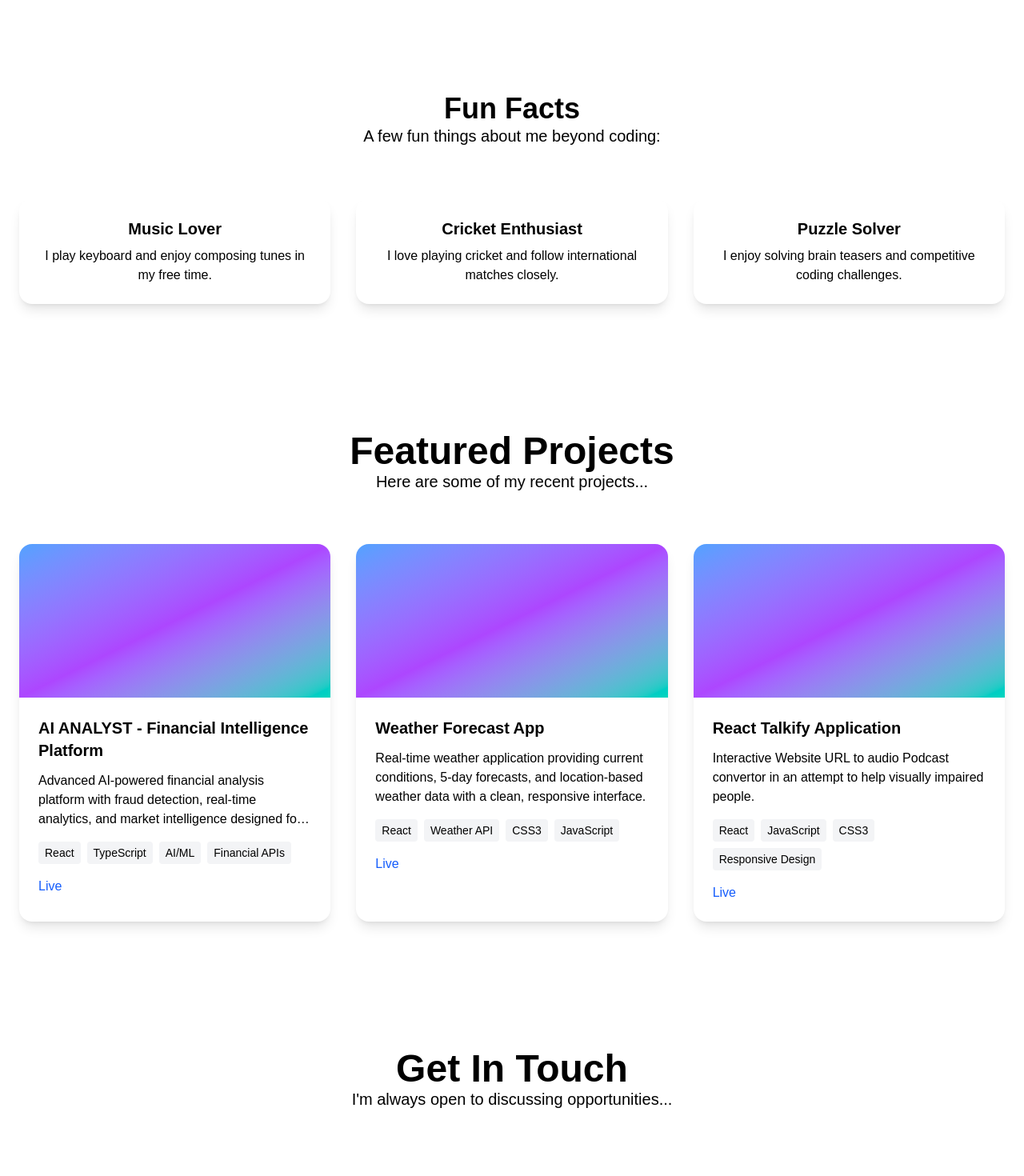
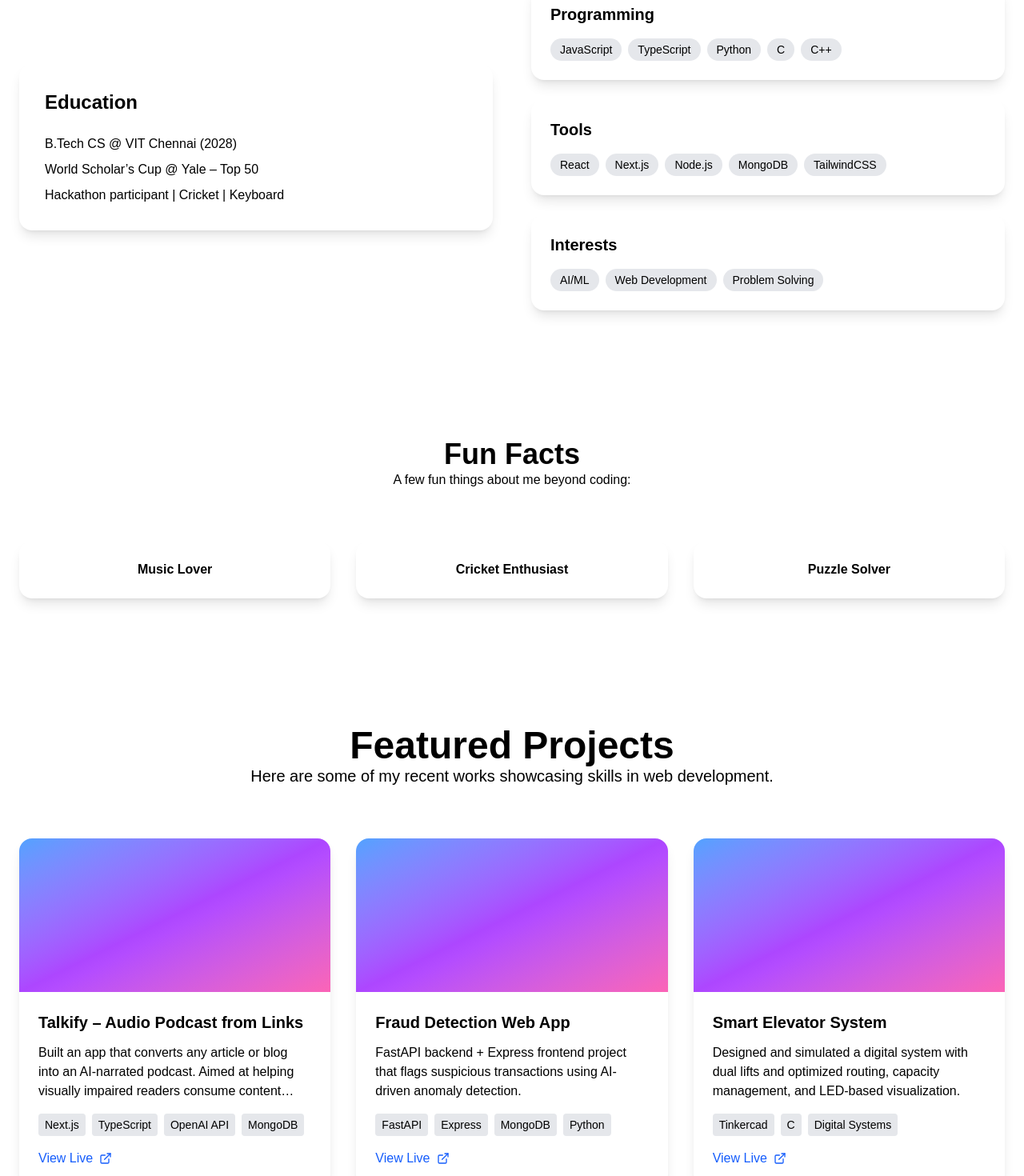
Before and after one commit to Nithin-250/portfolio, a Next.js app: page / in a window 1280 px wide. Shown: the part 1040-2510 px from the top of the page at 80% size. Built offline with nearby package versions, Linux system fonts and the light colour scheme.

Commit message:
Update page.tsx

```diff
--- a/app/page.tsx
+++ b/app/page.tsx
@@ -1,7 +1,7 @@
-'use client';
+'use client'
 
-import { useState, useEffect } from 'react';
-import { motion } from 'framer-motion';
+import { useState, useEffect } from 'react'
+import { motion } from 'framer-motion'
 import {
   Github,
   Linkedin,
@@ -12,131 +12,67 @@ import {
   Moon,
   Menu,
   X,
-  ExternalLink
-} from 'lucide-react';
+  ExternalLink,
+} from 'lucide-react'
 
 export default function Portfolio() {
-  // Default light mode
-  const [darkMode, setDarkMode] = useState<boolean>(false);
+  const [darkMode, setDarkMode] = useState(false)
+  const [mobileMenuOpen, setMobileMenuOpen] = useState(false)
+  const [activeSection, setActiveSection] = useState('home')
 
-  // Mobile menu & active section
-  const [mobileMenuOpen, setMobileMenuOpen] = useState(false);
-  const [activeSection, setActiveSection] = useState('home');
+  const toggleDarkMode = () => {
+    setDarkMode((prev) => !prev)
+    document.documentElement.classList.toggle('dark')
+  }
 
-  // Cursor states
-  const [cursorPos, setCursorPos] = useState({ x: -100, y: -100 });
-  const [cursorHover, setCursorHover] = useState(false);
-
-  // Initialize theme on mount
-  useEffect(() => {
-    if (typeof window !== 'undefined') {
-      const savedTheme = localStorage.getItem('theme');
-      if (savedTheme === 'dark') {
-        document.documentElement.classList.add('dark');
-        setDarkMode(true);
-      } else {
-        document.documentElement.classList.remove('dark');
-        setDarkMode(false);
+  const scrollToSection = (id: string) => {
+    const el = document.getElementById(id)
+    if (el) {
+      el.scrollIntoView({ behavior: 'smooth' })
+      setActiveSection(id)
     }
   }
-  }, []);
 
-  // Toggle dark mode
-  const toggleDarkMode = () => {
-    if (typeof window !== 'undefined') {
-      const html = document.documentElement;
-      if (darkMode) {
-        html.classList.remove('dark');
-        localStorage.setItem('theme', 'light');
-        setDarkMode(false);
-      } else {
-        html.classList.add('dark');
-        localStorage.setItem('theme', 'dark');
-        setDarkMode(true);
+  const skills = {
+    programming: ['JavaScript', 'TypeScript', 'Python', 'C', 'C++'],
+    tools: ['React', 'Next.js', 'Node.js', 'MongoDB', 'TailwindCSS'],
+    interests: ['AI/ML', 'Web Development', 'Problem Solving'],
   }
-    }
-  };
 
-  // Cursor movement & hover detection
-  useEffect(() => {
-    const handleMove = (e: MouseEvent) => setCursorPos({ x: e.clientX, y: e.clientY });
-
-    const handlePointerOver = (e: PointerEvent) => {
-      const target = e.target as HTMLElement | null;
-      if (target?.closest('a, button, input, textarea, select, [data-cursor-hover]')) setCursorHover(true);
-    };
-
-    const handlePointerOut = (e: PointerEvent) => {
-      const target = e.target as HTMLElement | null;
-      if (target?.closest('a, button, input, textarea, select, [data-cursor-hover]')) setCursorHover(false);
-    };
-
-    window.addEventListener('mousemove', handleMove);
-    window.addEventListener('pointerover', handlePointerOver);
-    window.addEventListener('pointerout', handlePointerOut);
-
-    return () => {
-      window.removeEventListener('mousemove', handleMove);
-      window.removeEventListener('pointerover', handlePointerOver);
-      window.removeEventListener('pointerout', handlePointerOut);
-    };
-  }, []);
-
-  // Scroll to section
-  const scrollToSection = (sectionId: string) => {
-    const element = document.getElementById(sectionId);
-    if (element) {
-      element.scrollIntoView({ behavior: 'smooth' });
-      setActiveSection(sectionId);
-      setMobileMenuOpen(false);
-    }
-  };
-
-
-
-  // Projects
   const projects = [
     {
-      title: "AI ANALYST - Financial Intelligence Platform",
+      title: 'Talkify – Audio Podcast from Links',
       description:
-        "Advanced AI-powered financial analysis platform with fraud detection, real-time analytics, and market intelligence designed for Indian banking systems.",
-      tech: ["React", "TypeScript", "AI/ML", "Financial APIs"],
-      liveUrl: "https://project-mopb.vercel.app/",
-      image: "/api/placeholder/400/250",
+        'Built an app that converts any article or blog into an AI-narrated podcast. Aimed at helping visually impaired readers consume content more easily.',
+      tech: ['Next.js', 'TypeScript', 'OpenAI API', 'MongoDB'],
+      liveUrl: 'https://github.com/Nithin-250',
     },
     {
-      title: "Weather Forecast App",
+      title: 'Fraud Detection Web App',
       description:
-        "Real-time weather application providing current conditions, 5-day forecasts, and location-based weather data with a clean, responsive interface.",
-      tech: ["React", "Weather API", "CSS3", "JavaScript"],
-      liveUrl: "https://weather-pi-umber-43.vercel.app/",
-      image: "/api/placeholder/400/250",
+        'FastAPI backend + Express frontend project that flags suspicious transactions using AI-driven anomaly detection.',
+      tech: ['FastAPI', 'Express', 'MongoDB', 'Python'],
+      liveUrl: 'https://github.com/Nithin-250',
     },
     {
-      title: "React Talkify Application",
+      title: 'Smart Elevator System',
       description:
-        "Interactive Website URL to audio Podcast convertor in an attempt to help visually impaired people.",
-      tech: ["React", "JavaScript", "CSS3", "Responsive Design"],
-      liveUrl: "https://rman-6.vercel.app/",
-      image: "/api/placeholder/400/250",
+        'Designed and simulated a digital system with dual lifts and optimized routing, capacity management, and LED-based visualization.',
+      tech: ['Tinkercad', 'C', 'Digital Systems'],
+      liveUrl: 'https://github.com/Nithin-250',
     },
-  ];
+  ]
 
-  const skills = {
-    programming: ["Python", "C++", "JavaScript", "TypeScript"],
-    tools: ["Git", "VS Code", "React", "Next.js", "Node.js"],
-    interests: ["Web Development", "Accessibility in Tech", "Game Design", "AI/ML"],
-  };
   return (
-  <div className="min-h-screen transition-colors duration-300 cursor-none bg-white dark:bg-black text-black dark:text-white">
+    <div className="min-h-screen transition-colors duration-300 bg-white dark:bg-black text-black dark:text-white cursor-none">
       {/* Navigation */}
-    <nav className="fixed top-0 w-full bg-white dark:bg-black backdrop-blur-md z-50 border-b border-gray-200 dark:border-gray-700">
+      <nav className="fixed top-0 w-full bg-white/90 dark:bg-black/90 backdrop-blur-md z-50 border-b border-gray-200 dark:border-gray-700">
         <div className="container mx-auto px-6 py-4 flex justify-between items-center">
           {/* Logo */}
           <motion.div
             initial={{ opacity: 0, x: -20 }}
             animate={{ opacity: 1, x: 0 }}
-          className="font-bold text-base sm:text-lg md:text-2xl lg:text-3xl"
+            className="font-bold bg-gradient-to-r from-blue-600 to-black bg-clip-text text-transparent text-base sm:text-lg md:text-2xl lg:text-3xl"
           >
             Nithin S
           </motion.div>
@@ -158,7 +94,7 @@ export default function Portfolio() {
             {/* Dark mode toggle */}
             <button
               onClick={toggleDarkMode}
-            className="p-2 rounded-lg hover:bg-gray-200 dark:hover:bg-gray-700"
+              className="p-2 rounded-lg transition-colors hover:bg-gray-200 dark:hover:bg-gray-700"
             >
               {darkMode ? <Sun size={20} /> : <Moon size={20} />}
             </button>
@@ -168,14 +104,14 @@ export default function Portfolio() {
           <div className="md:hidden flex items-center space-x-4">
             <button
               onClick={toggleDarkMode}
-            className="p-2 rounded-lg hover:bg-gray-200 dark:hover:bg-gray-700"
+              className="p-2 rounded-lg transition-colors hover:bg-gray-200 dark:hover:bg-gray-700"
             >
               {darkMode ? <Sun size={20} /> : <Moon size={20} />}
             </button>
 
             <button
               onClick={() => setMobileMenuOpen(!mobileMenuOpen)}
-            className="p-2 rounded-lg hover:bg-gray-200 dark:hover:bg-gray-700"
+              className="p-2 rounded-lg transition-colors hover:bg-gray-200 dark:hover:bg-gray-700"
             >
               {mobileMenuOpen ? <X size={20} /> : <Menu size={20} />}
             </button>
@@ -193,7 +129,7 @@ export default function Portfolio() {
               <button
                 key={section}
                 onClick={() => scrollToSection(section)}
-              className="block w-full text-left py-2 capitalize hover:text-blue-600"
+                className="block w-full text-left py-2 capitalize transition-colors hover:text-blue-600"
               >
                 {section}
               </button>
@@ -203,17 +139,36 @@ export default function Portfolio() {
       </nav>
 
       {/* Hero Section */}
-    <section id="home" className="min-h-screen flex items-center justify-center relative">
+      <section
+        id="home"
+        className="min-h-screen flex items-center justify-center relative overflow-hidden bg-white dark:bg-black"
+      >
+        {/* background blobs */}
+        <div className="absolute inset-0">
+          <div className="absolute top-20 left-20 w-72 h-72 bg-blue-400 rounded-full blur-xl opacity-20 animate-blob" />
+          <div className="absolute top-40 right-20 w-72 h-72 bg-purple-400 rounded-full blur-xl opacity-20 animate-blob animation-delay-2000" />
+          <div className="absolute bottom-20 left-40 w-72 h-72 bg-pink-400 rounded-full blur-xl opacity-20 animate-blob animation-delay-4000" />
+        </div>
+
         <div className="container mx-auto px-4 text-center relative z-10">
-        <motion.div initial={{ opacity: 0, y: 30 }} animate={{ opacity: 1, y: 0 }} transition={{ duration: 0.8 }}>
+          <motion.div
+            initial={{ opacity: 0, y: 30 }}
+            animate={{ opacity: 1, y: 0 }}
+            transition={{ duration: 0.8 }}
+          >
             <h1 className="text-3xl sm:text-5xl md:text-7xl font-bold mb-6">
-            Hi, I&apos;m <span className="text-blue-600">Nithin S</span>
+              Hi, I&apos;m{' '}
+              <span className="bg-gradient-to-r from-blue-600 to-black bg-clip-text text-transparent">
+                Nithin S
+              </span>
             </h1>
-          <p className="text-xl md:text-2xl mb-8">
-            Computer Science Student at VIT Chennai | Passionate Full-Stack Developer | AI Enthusiast
+            <p className="text-xl md:text-2xl mb-8 max-w-3xl mx-auto">
+              Computer Science Student at VIT Chennai | Passionate Full-Stack
+              Developer | AI Enthusiast
             </p>
             <p className="text-lg mb-12">
-            Building innovative web solutions and exploring the intersection of technology and accessibility
+              Building innovative web solutions and exploring the intersection
+              of technology and accessibility
               <br />
               <span className="block text-xl font-semibold mt-2">
                 Tagline – “Designing for Impact, Building with Purpose”
@@ -226,88 +181,167 @@ export default function Portfolio() {
       {/* About Section */}
       <section id="about" className="py-20 bg-white dark:bg-black">
         <div className="container mx-auto px-6">
-        <motion.div className="text-center mb-16">
-          <h2 className="text-4xl md:text-5xl font-bold">About Me</h2>
+          <motion.div
+            initial={{ opacity: 0, y: 30 }}
+            whileInView={{ opacity: 1, y: 0 }}
+            transition={{ duration: 0.8 }}
+            viewport={{ once: true }}
+            className="text-center mb-16"
+          >
+            <h2 className="text-4xl md:text-5xl font-bold mb-6">About Me</h2>
             <div className="w-24 h-1 bg-gradient-to-r from-blue-600 to-purple-600 mx-auto"></div>
           </motion.div>
-        {/* skills etc here with text-black dark:text-white */}
+
+          <div className="grid md:grid-cols-2 gap-12 items-center">
+            <motion.div
+              initial={{ opacity: 0, x: -30 }}
+              whileInView={{ opacity: 1, x: 0 }}
+              transition={{ duration: 0.8 }}
+              viewport={{ once: true }}
+              className="bg-white dark:bg-black p-8 rounded-2xl shadow-lg"
+            >
+              <h3 className="text-2xl font-semibold mb-6">Education</h3>
+              <ul className="space-y-2">
+                <li>B.Tech CS @ VIT Chennai (2028)</li>
+                <li>World Scholar’s Cup @ Yale – Top 50</li>
+                <li>Hackathon participant | Cricket | Keyboard</li>
+              </ul>
+            </motion.div>
+
+            <motion.div
+              initial={{ opacity: 0, x: 30 }}
+              whileInView={{ opacity: 1, x: 0 }}
+              transition={{ duration: 0.8 }}
+              viewport={{ once: true }}
+              className="space-y-6"
+            >
+              <div className="bg-white dark:bg-black p-6 rounded-2xl shadow-lg">
+                <h3 className="text-xl font-semibold mb-4">Programming</h3>
+                <div className="flex flex-wrap gap-2">
+                  {skills.programming.map((s, i) => (
+                    <span
+                      key={i}
+                      className="px-3 py-1 bg-gray-200 dark:bg-gray-700 rounded-full text-sm"
+                    >
+                      {s}
+                    </span>
+                  ))}
+                </div>
+              </div>
+              <div className="bg-white dark:bg-black p-6 rounded-2xl shadow-lg">
+                <h3 className="text-xl font-semibold mb-4">Tools</h3>
+                <div className="flex flex-wrap gap-2">
+                  {skills.tools.map((s, i) => (
+                    <span
+                      key={i}
+                      className="px-3 py-1 bg-gray-200 dark:bg-gray-700 rounded-full text-sm"
+                    >
+                      {s}
+                    </span>
+                  ))}
+                </div>
+              </div>
+              <div className="bg-white dark:bg-black p-6 rounded-2xl shadow-lg">
+                <h3 className="text-xl font-semibold mb-4">Interests</h3>
+                <div className="flex flex-wrap gap-2">
+                  {skills.interests.map((s, i) => (
+                    <span
+                      key={i}
+                      className="px-3 py-1 bg-gray-200 dark:bg-gray-700 rounded-full text-sm"
+                    >
+                      {s}
+                    </span>
+                  ))}
+                </div>
+              </div>
+            </motion.div>
+          </div>
         </div>
       </section>
 
       {/* Fun Facts Section */}
       <section id="funfacts" className="py-20 bg-white dark:bg-black">
         <div className="container mx-auto px-6">
-        <motion.div className="text-center mb-16">
+          <motion.div
+            initial={{ opacity: 0, y: 30 }}
+            whileInView={{ opacity: 1, y: 0 }}
+            transition={{ duration: 0.8 }}
+            viewport={{ once: true }}
+            className="text-center mb-16"
+          >
             <h2 className="text-4xl font-bold">Fun Facts</h2>
-          <p className="text-xl">A few fun things about me beyond coding:</p>
+            <p>A few fun things about me beyond coding:</p>
           </motion.div>
 
-        {/* Cards */}
           <div className="grid md:grid-cols-3 gap-8">
-          {[
-            { title: "Music Lover", text: "I play keyboard and enjoy composing tunes in my free time." },
-            { title: "Cricket Enthusiast", text: "I love playing cricket and follow international matches closely." },
-            { title: "Puzzle Solver", text: "I enjoy solving brain teasers and competitive coding challenges." }
-          ].map((fact, index) => (
+            {['Music Lover', 'Cricket Enthusiast', 'Puzzle Solver'].map(
+              (fact, i) => (
                 <motion.div
-              key={index}
+                  key={i}
                   initial={{ opacity: 0, y: 20 }}
                   whileInView={{ opacity: 1, y: 0 }}
-              transition={{ duration: 0.8, delay: index * 0.1 }}
+                  transition={{ duration: 0.8, delay: i * 0.1 }}
                   viewport={{ once: true }}
                   className="bg-white dark:bg-black p-6 rounded-2xl shadow-lg text-center"
                 >
-              <h3 className="text-xl font-semibold mb-2">{fact.title}</h3>
-              <p className="text-base">{fact.text}</p>
+                  <h3 className="font-semibold">{fact}</h3>
                 </motion.div>
-          ))}
+              ),
+            )}
           </div>
         </div>
       </section>
 
-    {/* Projects */}
+      {/* Projects Section */}
       <section id="projects" className="py-20 bg-white dark:bg-black">
         <div className="container mx-auto px-6">
-        <motion.div className="text-center mb-16">
+          <motion.div
+            initial={{ opacity: 0, y: 30 }}
+            whileInView={{ opacity: 1, y: 0 }}
+            transition={{ duration: 0.8 }}
+            viewport={{ once: true }}
+            className="text-center mb-16"
+          >
             <h2 className="text-4xl md:text-5xl font-bold">Featured Projects</h2>
-          <p className="text-xl">Here are some of my recent projects...</p>
+            <p className="text-xl">
+              Here are some of my recent works showcasing skills in web
+              development.
+            </p>
           </motion.div>
 
-        {/* Project cards */}
           <div className="grid md:grid-cols-2 lg:grid-cols-3 gap-8">
-          {projects.map((project, index) => (
+            {projects.map((p, i) => (
               <motion.div
-              key={index}
+                key={i}
                 initial={{ opacity: 0, y: 30 }}
                 whileInView={{ opacity: 1, y: 0 }}
-              transition={{ duration: 0.8, delay: index * 0.1 }}
+                transition={{ duration: 0.8, delay: i * 0.1 }}
                 viewport={{ once: true }}
-              className="bg-white dark:bg-black rounded-2xl shadow-lg overflow-hidden hover:shadow-2xl transition-all duration-300 transform hover:-translate-y-2"
+                className="bg-white dark:bg-black rounded-2xl shadow-lg overflow-hidden hover:shadow-2xl transition transform hover:-translate-y-2"
               >
-              <div className="h-48 bg-gradient-to-br from-blue-400 via-purple-500 to-teal-400" />
+                <div className="h-48 bg-gradient-to-br from-blue-400 via-purple-500 to-pink-400" />
                 <div className="p-6">
-                <h3 className="text-xl font-semibold mb-3">{project.title}</h3>
-                <p className="mb-4 line-clamp-3">{project.description}</p>
+                  <h3 className="text-xl font-semibold mb-3">{p.title}</h3>
+                  <p className="mb-4 line-clamp-3">{p.description}</p>
                   <div className="flex flex-wrap gap-2 mb-4">
-                  {project.tech.map((tech, techIndex) => (
+                    {p.tech.map((t, j) => (
                       <span
-                      key={techIndex}
-                      className="px-2 py-1 bg-gray-100 dark:bg-gray-800 rounded text-sm"
+                        key={j}
+                        className="px-2 py-1 bg-gray-200 dark:bg-gray-700 rounded text-sm"
                       >
-                      {tech}
+                        {t}
                       </span>
                     ))}
                   </div>
-                <div className="flex justify-between items-center">
                   <a
-                    href={project.liveUrl}
+                    href={p.liveUrl}
                     target="_blank"
                     rel="noopener noreferrer"
-                    className="flex items-center space-x-2 text-blue-600 dark:text-blue-400 hover:underline"
+                    className="flex items-center space-x-2 text-blue-600 dark:text-blue-400"
                   >
-                    Live
+                    <span>View Live</span>
+                    <ExternalLink size={16} />
                   </a>
-                </div>
                 </div>
               </motion.div>
             ))}
@@ -315,22 +349,54 @@ export default function Portfolio() {
         </div>
       </section>
 
-    {/* Contact */}
+      {/* Contact Section */}
       <section id="contact" className="py-20 bg-white dark:bg-black">
         <div className="container mx-auto px-6">
-        <motion.div className="text-center mb-16">
+          <motion.div
+            initial={{ opacity: 0, y: 30 }}
+            whileInView={{ opacity: 1, y: 0 }}
+            transition={{ duration: 0.8 }}
+            viewport={{ once: true }}
+            className="text-center mb-16"
+          >
             <h2 className="text-4xl md:text-5xl font-bold">Get In Touch</h2>
-          <p className="text-xl">I&apos;m always open to discussing opportunities...</p>
+            <p className="text-xl">
+              Always open to new opportunities, projects, or a chat on tech.
+            </p>
           </motion.div>
-        {/* Contact form */}
+
+          <form className="bg-white dark:bg-black p-8 rounded-2xl shadow-lg space-y-6">
+            <input
+              type="text"
+              placeholder="Name"
+              className="w-full p-3 border border-gray-300 dark:border-gray-600 bg-white dark:bg-black rounded"
+            />
+            <input
+              type="email"
+              placeholder="Email"
+              className="w-full p-3 border border-gray-300 dark:border-gray-600 bg-white dark:bg-black rounded"
+            />
+            <textarea
+              rows={5}
+              placeholder="Message"
+              className="w-full p-3 border border-gray-300 dark:border-gray-600 bg-white dark:bg-black rounded"
+            ></textarea>
+            <button
+              type="submit"
+              className="w-full bg-gradient-to-r from-blue-600 to-purple-600 text-white py-3 rounded-lg"
+            >
+              Send
+            </button>
+          </form>
         </div>
       </section>
 
       {/* Footer */}
-    <footer className="bg-white dark:bg-black text-center py-12">
-      <p>&copy; 2024 Nithin S. All rights reserved.</p>
+      <footer className="bg-black text-white py-12">
+        <div className="container mx-auto px-6 text-center">
+          <p>&copy; 2024 Nithin S | Built with Next.js + TailwindCSS</p>
+        </div>
       </footer>
     </div>
-);
-
+  )
 }
```
Lines whose indentation alone changed are shown as unchanged.
